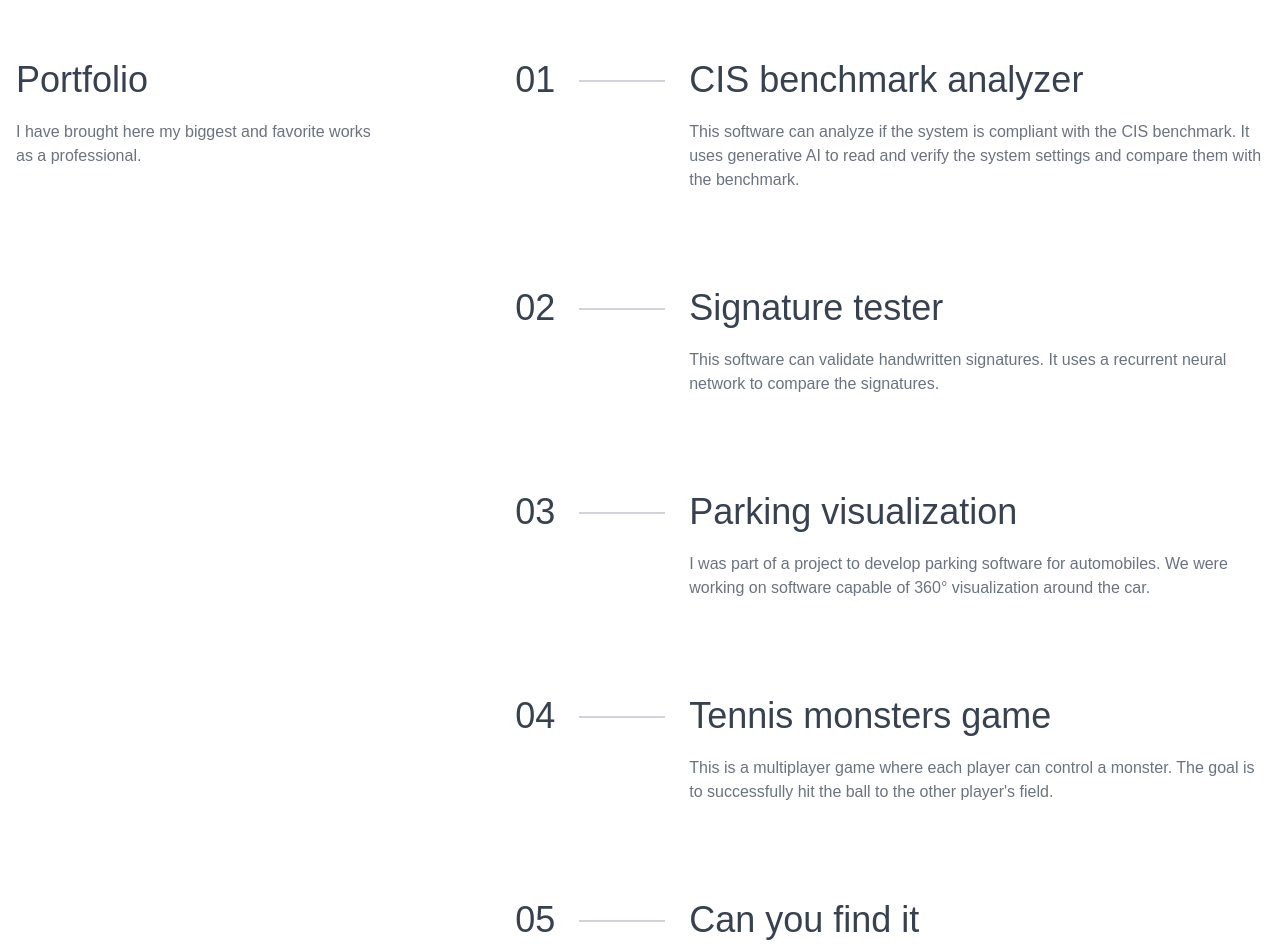
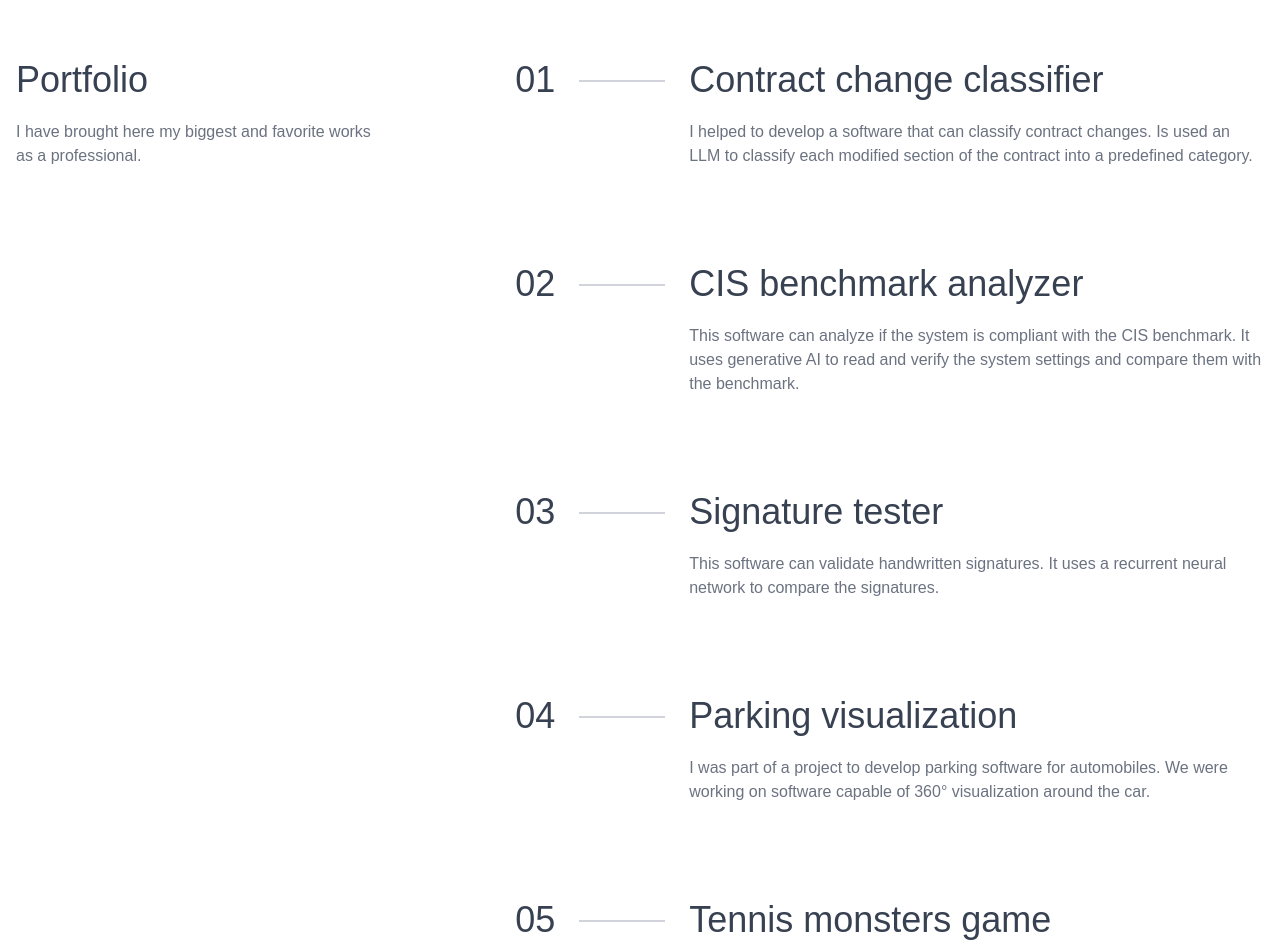
Before and after one commit to pacsinta/MyPage, a Next.js app: page / in a window 1280 px wide. Shown: the part 1520-2472 px from the top of the page. Built offline with nearby package versions, Linux system fonts and the light colour scheme.

Commit message:
Enhance portfolio component with link support and add new project details

```diff
--- a/app/components /Portfolio.tsx
+++ b/app/components /Portfolio.tsx
@@ -1,19 +1,31 @@
+import Link from "next/link";
+
 interface PortfolioElementProps {
-  title: string;
-  description: string;
-  index: string | number;
+    title: string;
+    description: string;
+    index: string;
+    link?: string;
 }
 
-function PortfolioElement({ title, description, index }: PortfolioElementProps) {
+function PortfolioElement({ title, description, index, link }: PortfolioElementProps) {
     return (
-        <div className="flex space-x-6">
+        <div className="flex space-x-6 cursor-pointer">
             <h1 className="font-normal text-gray-700 text-3xl md:text-4xl">{index}</h1>
 
             <span className="w-28 h-0.5 bg-gray-300 mt-5"></span>
 
             <div className="w-full">
-                <h1 className="font-normal text-gray-700 text-3xl md:text-4xl mb-5">{title}</h1>
-                <p className="font-normal text-gray-500 text-sm md:text-base">{description}</p>
+                {link ? (
+                    <Link href={link} target="_blank" rel="noopener noreferrer">
+                        <h2 className="font-normal text-gray-700 text-3xl md:text-4xl mb-5">{title}</h2>
+                        <p className="font-normal text-gray-500 text-sm md:text-base">{description}</p>
+                    </Link>
+                ) : (
+                    <>
+                        <h2 className="font-normal text-gray-700 text-3xl md:text-4xl mb-5">{title}</h2>
+                        <p className="font-normal text-gray-500 text-sm md:text-base">{description}</p>
+                    </>
+                )}
             </div>
         </div>
     );
@@ -35,12 +47,17 @@ export default function Portfolio() {
                     <div className="space-y-24">
                         {[
                             {
+                                title: "Contract change classifier",
+                                description: "I helped to develop a software that can classify contract changes. Is used an LLM to classify each modified section of the contract into a predefined category.",
+                            },
+                            {
                                 title: "CIS benchmark analyzer",
-                                description: "This software can analyze if the system is compliant with the CIS benchmark. It uses generative AI to read and verify the system settings and compare them with the benchmark."
+                                description: "This software can analyze if the system is compliant with the CIS benchmark. It uses generative AI to read and verify the system settings and compare them with the benchmark.",
                             },
                             {
                                 title: "Signature tester",
-                                description: "This software can validate handwritten signatures. It uses a recurrent neural network to compare the signatures."
+                                description: "This software can validate handwritten signatures. It uses a recurrent neural network to compare the signatures.",
+                                link: "https://github.com/pacsinta/signatureTester"
                             },
                             {
                                 title: "Parking visualization",
@@ -49,10 +66,6 @@ export default function Portfolio() {
                             {
                                 title: "Tennis monsters game",
                                 description: "This is a multiplayer game where each player can control a monster. The goal is to successfully hit the ball to the other player's field."
-                            },
-                            {
-                                title: "Can you find it",
-                                description: 'I created this mobile app to try out text recognition on Android. The goal in this app is to find a "Hello World" text with the camera in the real world. If you find it, there is a reward for you.'
                             }
                         ].map((project, idx) => (
                             <PortfolioElement
@@ -60,6 +73,7 @@ export default function Portfolio() {
                                 index={`0${idx + 1}`}
                                 title={project.title}
                                 description={project.description}
+                                link={project.link}
                             />
                         ))}
                     </div>
--- a/app/page.tsx
+++ b/app/page.tsx
@@ -8,7 +8,6 @@ import Image from 'next/image';
 export default function Home() {
   return (
     <div>
-
       <section className="py-10 md:py-16">
         <div className="container max-w-screen-xl mx-auto px-4">
           <nav className="flex items-center justify-between mb-40">
```
